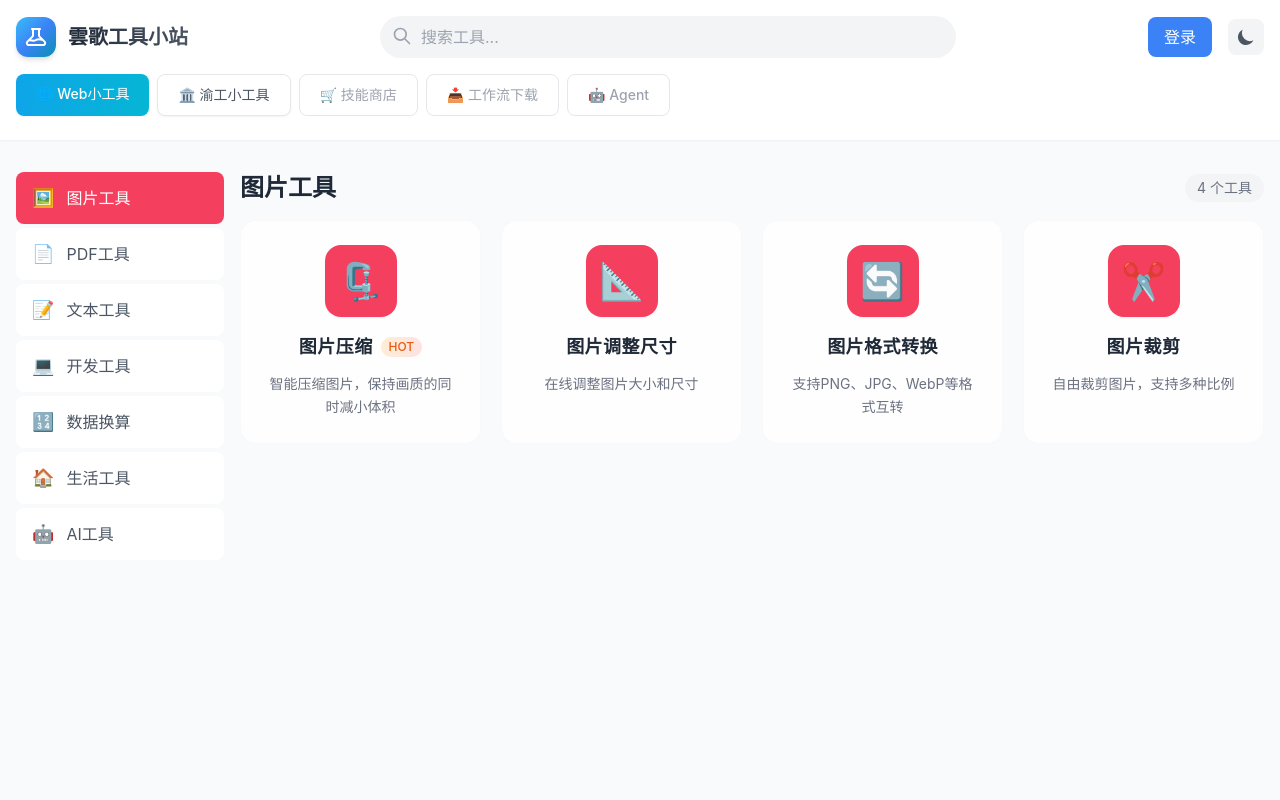
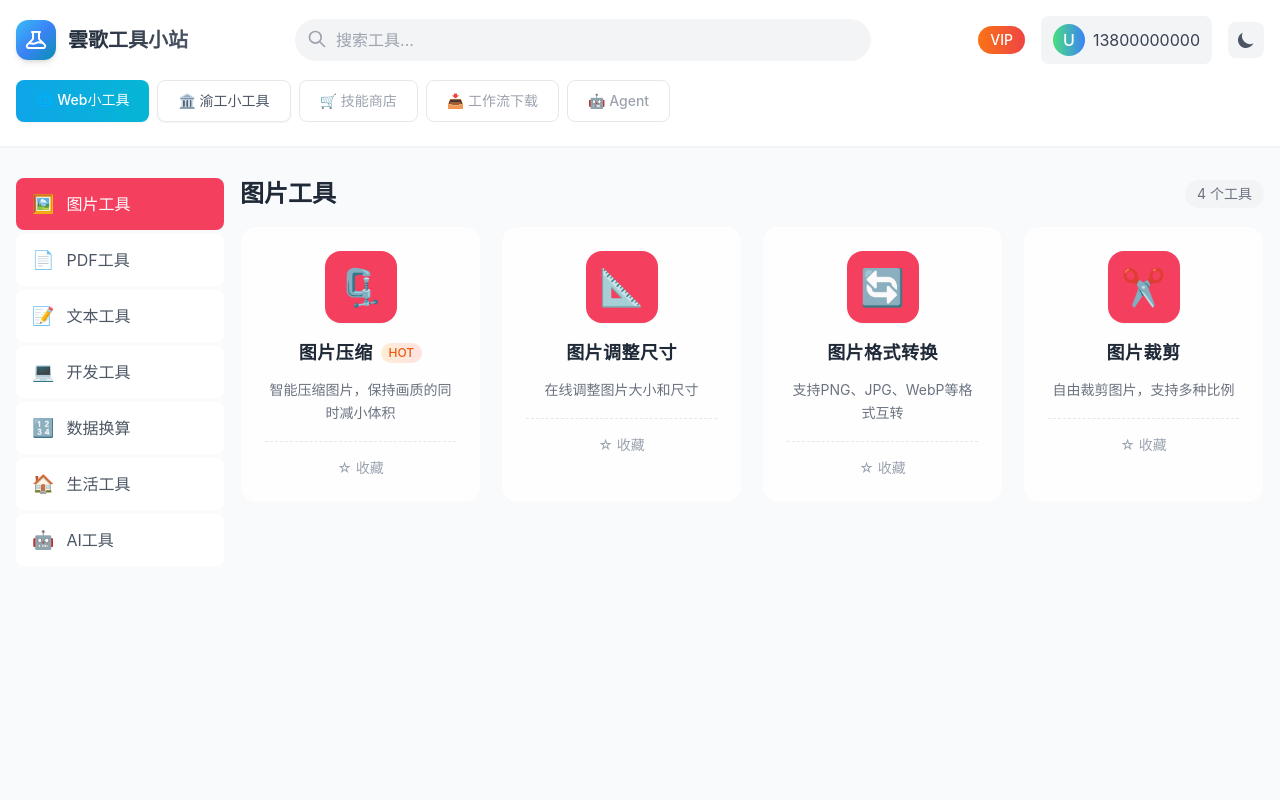
Before and after one commit to cqlyun2/toolbox, a Vue app in the folder frontend/: page / in a window 1280 px wide. Shown: the top 800 px of the page. Built offline with nearby package versions, Linux system fonts and the light colour scheme.

Commit message:
临时取消登录设置用于测试

```diff
--- a/frontend/src/App.vue
+++ b/frontend/src/App.vue
@@ -161,7 +161,10 @@ const $route = useRoute()
 const searchInput = ref('')
 const searchQuery = ref('')
 const isDark = ref(false)
-const userInfo = ref(null)
+const userInfo = ref({
+  phone: '13800000000',
+  vip: true
+})
 const showLoginModal = ref(false)
 const showUserMenu = ref(false)
 const isRegister = ref(false)
```
